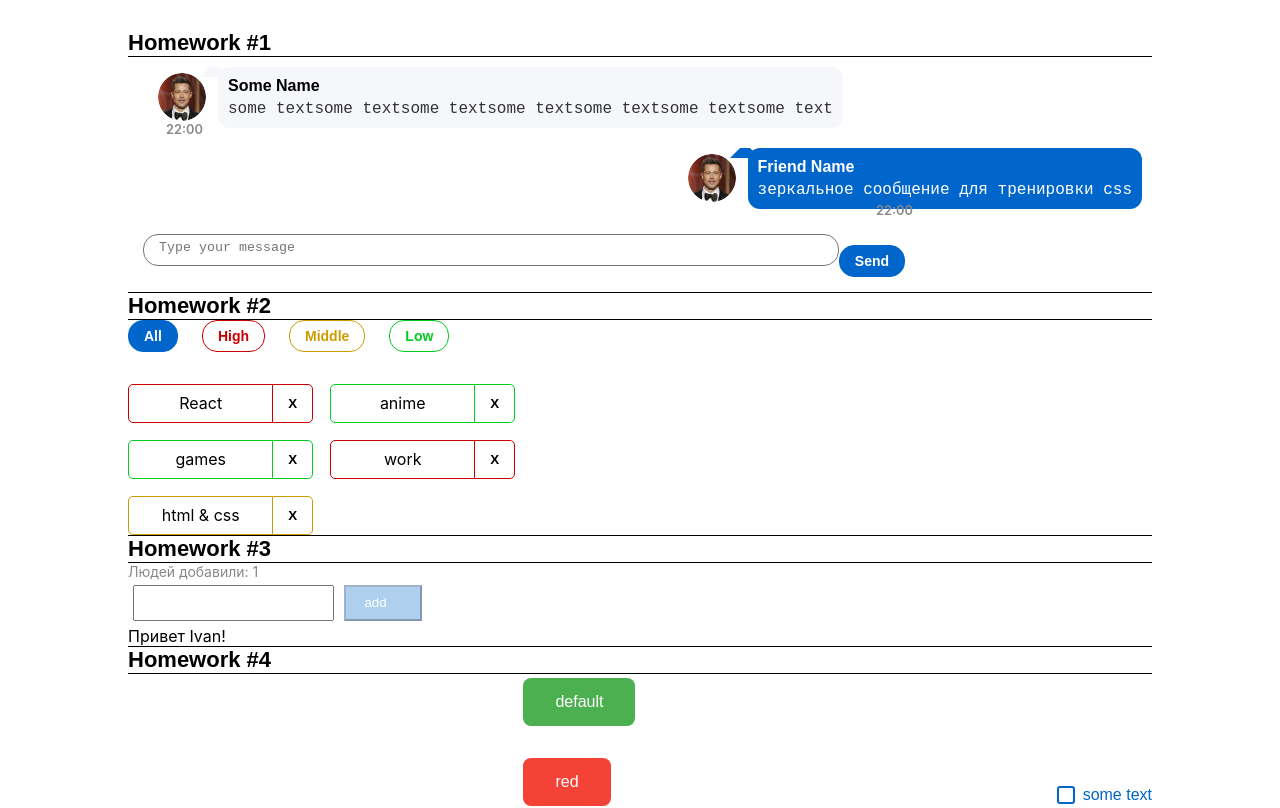
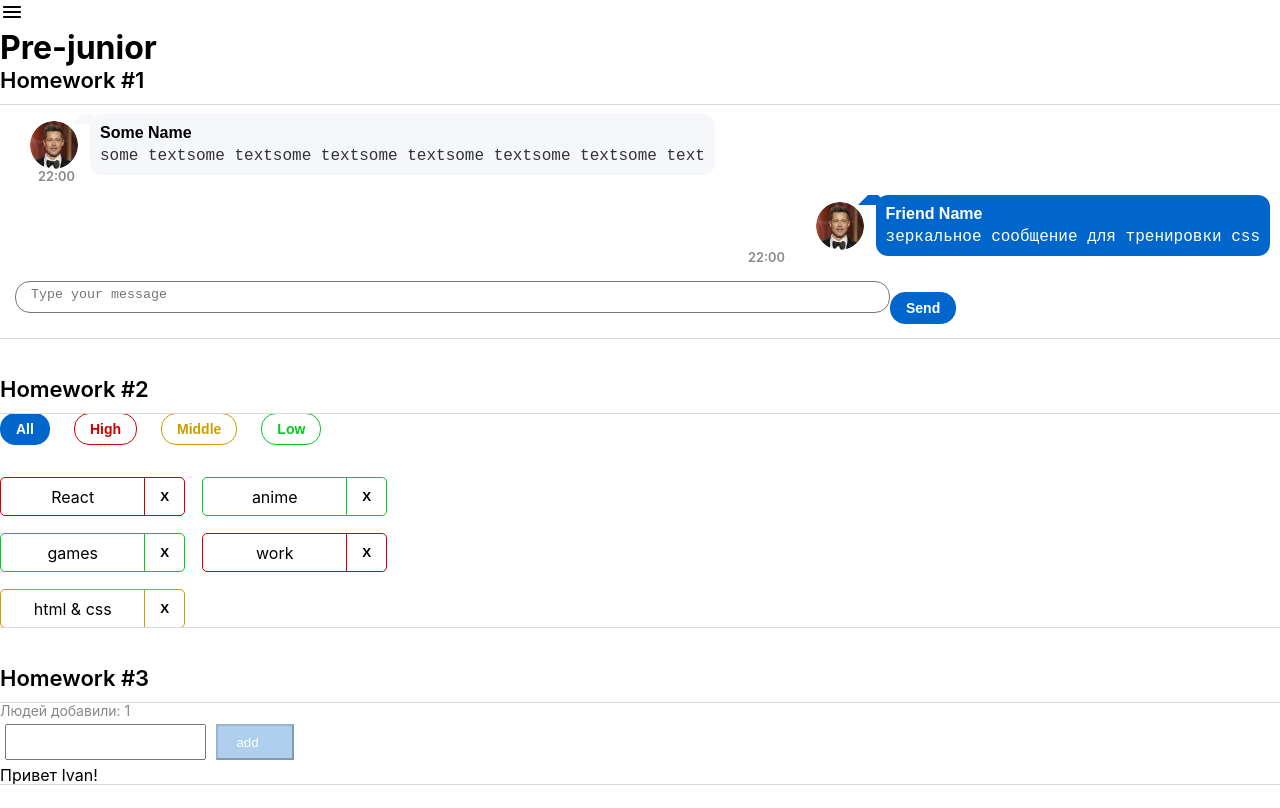
Before and after one commit to Densodim/hws2, a React (Create React App) app: page /#/pre-junior in a window 1280 px wide. Before the commit this address led to /. Shown: the top 808 px of the page. Built offline with nearby package versions, Linux system fonts and the light colour scheme.

Commit message:
add HW-5

```diff
--- a/src/s1-main/App.module.css
+++ b/src/s1-main/App.module.css
@@ -1,23 +1,89 @@
 .App {
     --header_height: 60px;
-    box-sizing: border-box;
-    display: flex;
-    justify-content: center;
-    align-items: center;
-    width: 100%;
-    height: 100vh;
-   flex-direction: column;
-    padding-top: 200px;
+    min-height: 100vh;
 }
 
 .hw {
-    border-top: solid 1px;
-    border-bottom: solid 1px;
-    width: 80vw;
+    position: relative;
+    margin-bottom: 2.3125rem;
+}
+
+.hw_1 {
+    padding: 1.5rem 4.375rem;
+}
+
+.hw_2 {
+    padding: 2rem 4.375rem 4.5625rem 4.3754rem;
+}
+
+.hw_3 {
+    padding: 1.875rem 4.375rem 13.6875rem 4.375rem;
+}
+
+.hw_4 {
+    padding: 5.625rem 4.375rem 3.4375rem 4.375rem;
+}
+
+.hw_6 {
+    padding: 2rem 4.375rem 14.375rem 4.375rem;
+}
+
+.hw_7 {
+    padding: 2rem 4.375rem 12.1875rem 4.375rem;
+}
+
+.hw_8 {
+    padding: 2rem 4.375rem 2.75rem 4.375rem;
+}
+
+.hw_9 {
+    padding: 1.625rem 4.375rem 12.5rem 4.375rem;
+}
+
+.hw_10 {
+    padding: 2rem 4.375rem 12.75rem 4.375rem;
+}
+
+.hw_11 {
+    padding: 4.75rem 4.375rem 12.25rem 4.375rem;
+}
+
+.hw_12 {
+    padding: 2rem 4.375rem 15.25rem 4.375rem;
+}
+
+.hw_13 {
+    padding: 2rem 4.375rem 1.75rem 4.375rem;
+    min-height: 29.25rem;
+}
+
+.hw::before,
+.hw::after {
+    content: '';
+    position: absolute;
+    width: 100%;
+    height: 1px;
+    background-color: #D9D9D9;
+    left: 0;
+}
+
+.hw::before {
+    top: 0;
+}
+
+.hw::after {
+    bottom: 0;
 }
 
 .hwTitle {
-    font-family: 'Montserrat', sans-serif;
     font-weight: 600;
-    font-size: 22px;
+    font-size: 1.375rem;
+    line-height: 1.227272727272727;
+    padding-bottom: 0.4545454545454545em;
 }
+
+@media (max-width: 47.99875em) {
+    .hw {
+        padding: 1.5rem 0;
+    }
+}
--- a/src/s1-main/App.tsx
+++ b/src/s1-main/App.tsx
@@ -1,21 +1,18 @@
 import React from 'react'
 import s from './App.module.css'
-import HW1 from '../s2-homeworks/hw01/HW1'
-import HW2 from '../s2-homeworks/hw02/HW2'
-import HW3 from '../s2-homeworks/hw03/HW3'
-import HW4 from "../s2-homeworks/hw04/HW4";
+import HW5 from "../s2-homeworks/hw05/HW5";
 
 function App() {
     return (
         <div className={s.App}>
-            <HW1/>
+            {/*<HW1/>*/}
             {/*раскомментировать по ходу выполнения*/}
-            <HW2/>
-            <HW3/>
-            <HW4/>
+            {/*<HW2/>*/}
+            {/*<HW3/>*/}
+            {/*<HW4/>*/}
 
             {/*при выполнении дз 5 и более - закомментировать здесь дз 1-4, так как они есть внутри дз 5*/}
-            {/*<HW5/>*/}
+            <HW5/>
         </div>
     )
 }
--- a/src/s2-homeworks/hw05/Pages.tsx
+++ b/src/s2-homeworks/hw05/Pages.tsx
@@ -18,15 +18,15 @@ function Pages() {
             <Routes>
                 {/*роутинг будут писать студенты*/}
                 {/*в начале мы попадаем на страницу '/' и переходим сразу на страницу /pre-junior*/}
-                {/*<Route ...*/}
+                <Route path={'/'} element={<Navigate to={PATH.PRE_JUNIOR}/>}/>
 
                 {/*роуты для /pre-junior, /junior, /junior-plus*/}
-                {/*<Route ...*/}
-                {/*<Route ...*/}
-                {/*<Route ...*/}
+                <Route path={PATH.PRE_JUNIOR} element={<PreJunior/>}/>
+                <Route path={PATH.JUNIOR} element={<Junior/>}/>
+                <Route path={PATH.JUNIOR_PLUS} element={<JuniorPlus/>}/>
 
                 {/*роут для несуществующей страницы должен отрисовать <Error404 />*/}
-                {/*<Route ...*/}
+                <Route path={'/*'} element={<Error404/>}/>
             </Routes>
         </div>
     )
--- a/src/s2-homeworks/hw05/sidebar/Sidebar.module.css
+++ b/src/s2-homeworks/hw05/sidebar/Sidebar.module.css
@@ -1,25 +1,86 @@
 .sidebar {
+    position: fixed;
+    z-index: 2;
+    top: 0;
+    left: -100%;
+    min-height: 100vh;
+    width: 20rem;
+    padding: 3.9375rem 4.375rem;
+    background-color: #fff;
+    -webkit-transition: all 0.3s ease 0s;
+    -moz-transition: all 0.3s ease 0s;
+    -ms-transition: all 0.3s ease 0s;
+    -o-transition: all 0.3s ease 0s;
+    transition: all 0.3s ease 0s;
 }
 
 .sidebar.open {
+    left: 0;
 }
 
 .background {
+    position: absolute;
+    z-index: 2;
+    top: 0;
+    left: 0;
+    background-color: rgba(0, 0, 0, 0.5);
+    min-width: 100vw;
+    min-height: 1000vh;
 }
 
 .nav {
+    display: flex;
+    flex-direction: column;
+    gap: 2.045454545454545em;
 }
 
 .nav a {
+    font-weight: 600;
+    font-size: 1.375rem;
+    line-height: 1.227272727272727;
+    text-decoration: none;
+    color: #000;
 }
 
 .nav a:hover {
+    color: #58ACFF;
+}
+
+.nav a:active {
+    color: #3D6B99;
 }
 
 .nav a.active {
+    text-decoration: underline;
+    color: #0059B2;
 }
+
 .close {
+    position: absolute;
+    top: 0;
+    right: 0;
+    background-color: transparent;
+    border: none;
+    cursor: pointer;
 }
 
 .close img {
+    padding: 0.5rem;
 }
+
+@media (max-width: 29.24875em) {
+    .sidebar {
+        padding: 10rem 0 0 0;
+        display: flex;
+        justify-content: center;
+    }
+
+    .nav a {
+        font-size: 2rem;
+        white-space: nowrap;
+    }
+
+    .close img {
+        width: 4rem;
+    }
+}
--- a/src/s2-homeworks/hw05/sidebar/Sidebar.tsx
+++ b/src/s2-homeworks/hw05/sidebar/Sidebar.tsx
@@ -31,7 +31,7 @@ export const Sidebar: FC<PropsType> = ({open, handleClose}) => {
                         id={'hw5-pre-junior-link'}
                         to={PATH.PRE_JUNIOR}
                         onClick={handleClose}
-                        // className={...} // делает студент
+                        className={({ isActive }) => (isActive ? `${s.navLink} ${s.active}` : s.navLink)} // делает студент
                     >
                         Pre-junior
                     </NavLink>
@@ -39,7 +39,7 @@ export const Sidebar: FC<PropsType> = ({open, handleClose}) => {
                         id={'hw5-junior-link'}
                         to={PATH.JUNIOR}
                         onClick={handleClose}
-                        // className={...} // делает студент
+                        className={({ isActive }) => (isActive ? `${s.navLink} ${s.active}` : s.navLink)} // делает студент
                     >
                         Junior
                     </NavLink>
@@ -47,7 +47,7 @@ export const Sidebar: FC<PropsType> = ({open, handleClose}) => {
                         id={'hw5-junior-plus-link'}
                         to={PATH.JUNIOR_PLUS}
                         onClick={handleClose}
-                        // className={...} // делает студент
+                        className={({ isActive }) => (isActive ? `${s.navLink} ${s.active}` : s.navLink)} // делает студент
                     >
                         Junior Plus
                     </NavLink>
```
